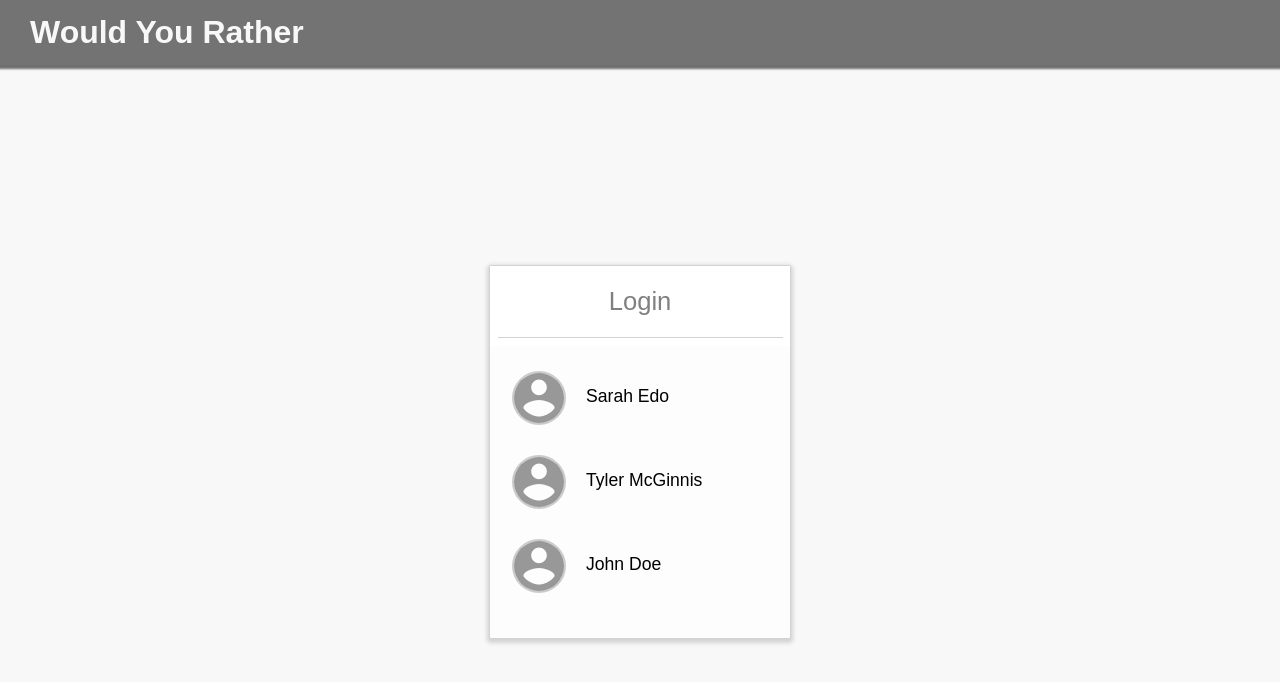
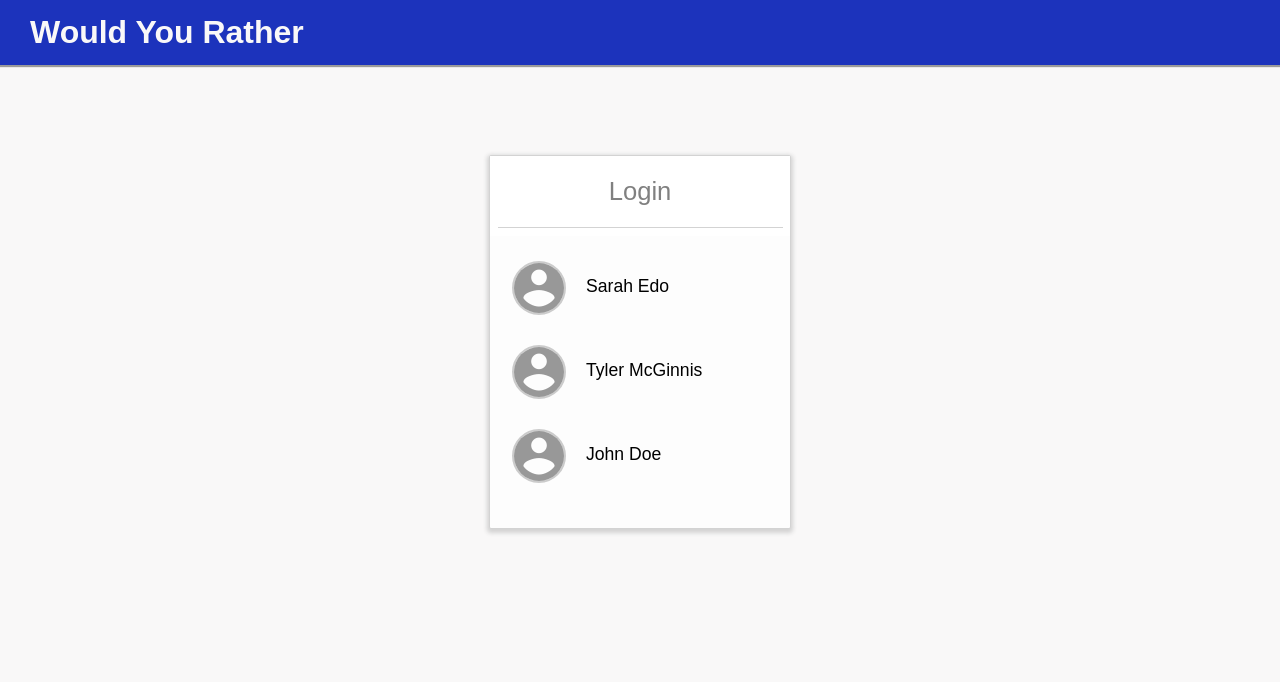
Before and after one commit to mattrobertson14/would-you-rather, a React app in the folder frontend/: page / in a window 1280 px wide. Built offline with nearby package versions, Linux system fonts and the light colour scheme; a web font is replaced by a local one.

Commit message:
I added a different appbar color and removed scrollbars

```diff
--- a/frontend/src/stylesheets/App.css
+++ b/frontend/src/stylesheets/App.css
@@ -8,12 +8,12 @@
 
 .Appbar {
   position:fixed;
-  background-color: #737373;
+  background-color: #1C33BC;
   margin: 0px;
   padding: 0px;
   width: 100%;
   height: 65px;
-  box-shadow: 0px 2px 2px 2px #6F6F6F;
+  box-shadow: 0px 1px 1px 1px #9A9A9A;
 }
 
 .Appbar .title {
--- a/frontend/src/stylesheets/Login.css
+++ b/frontend/src/stylesheets/Login.css
@@ -5,9 +5,10 @@
 .Login .Card {
   position: relative;
   margin: auto;
-  top: 200px;
+  top: 90px;
   max-height: 450px;
-  overflow: scroll;
+  overflow-x: hidden;
+  overflow-y: auto;
   width: 300px !important;
 }
 
```
